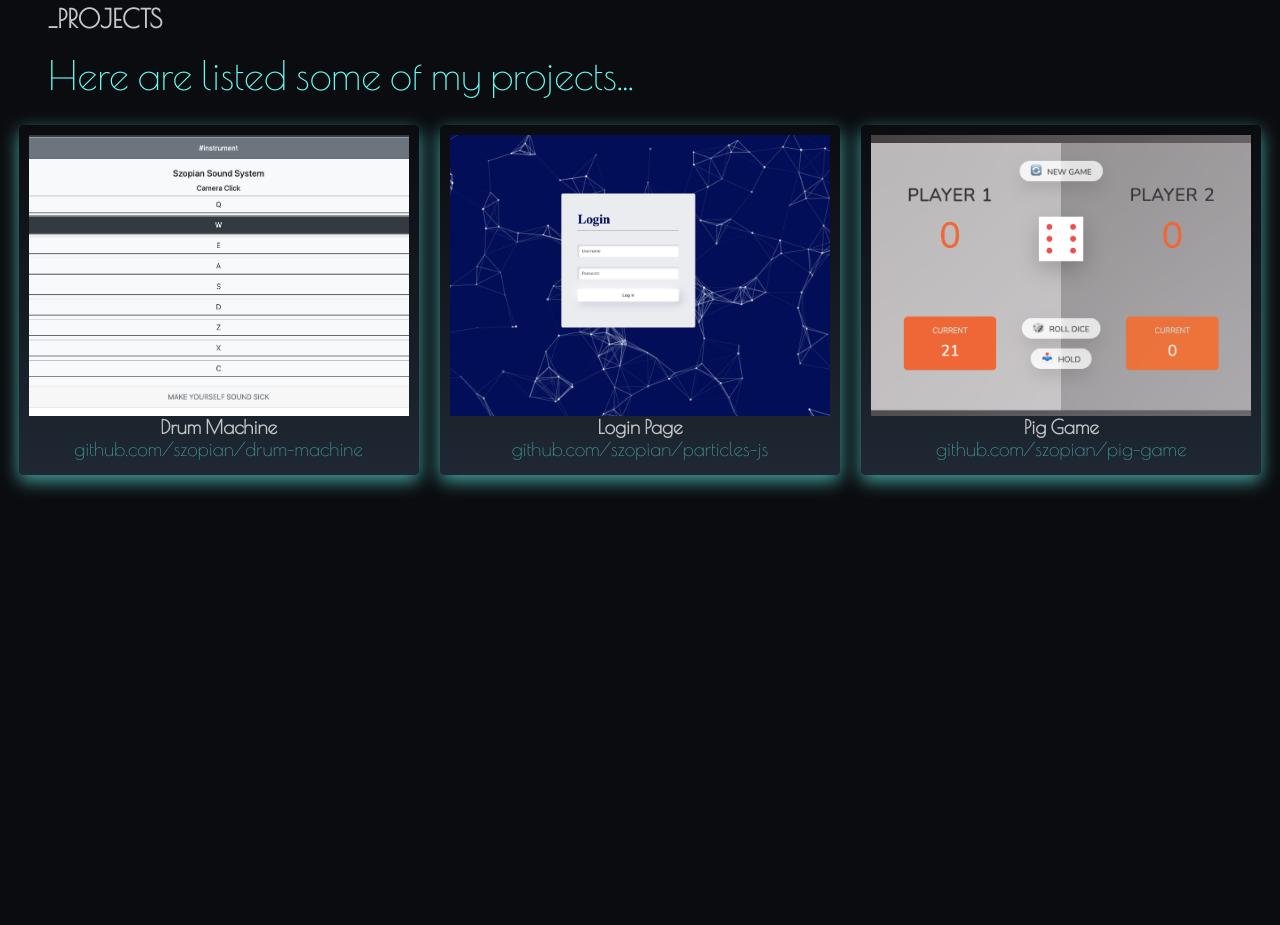
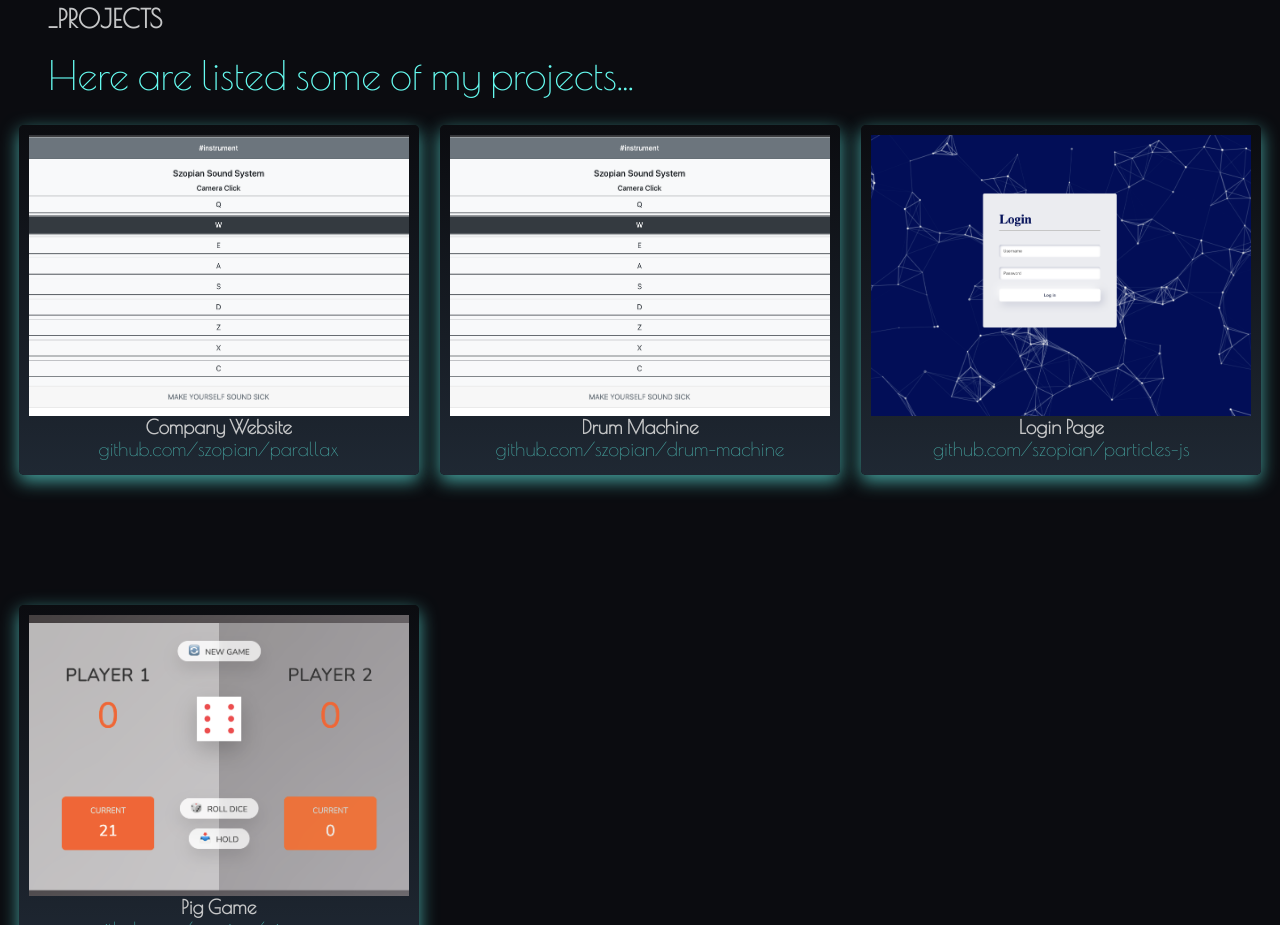
Before and after one commit to szopian/portfolio, a plain HTML site: page index.html in a window 1280 px wide. Shown: the part 1116-2041 px from the top of the page. Drawn offline with nearby package versions, Linux system fonts and the light colour scheme.

Commit message:
add project

```diff
--- a/index.html
+++ b/index.html
@@ -36,6 +36,17 @@
         <h2 class="section__description">_Projects</h2>
         <h3 class="section__header">Here are listed some of my projects...</h3>
         <div class="row">
+          <div class="column">
+            <div class="card">
+              <a class="project__links" href="https://github.com/szopian/parallax" alt="https://github.com/szopian/drum-machine" target="_blank">
+                <img src="images/drumimg.png" alt="Project" class="project__img" />
+              </a>
+              <div class="container">
+                <h4><b>Company Website</b></h4>
+                <p><a class="project__links" href="https://github.com/szopian/parallax" alt="https://github.com/szopian/parallax" target="_blank">github.com/szopian/parallax</a></p>
+              </div>
+            </div>
+          </div>
           <div class="column">
             <div class="card">
               <a class="project__links" href="https://github.com/szopian/drum-machine" alt="https://github.com/szopian/drum-machine" target="_blank">
```
